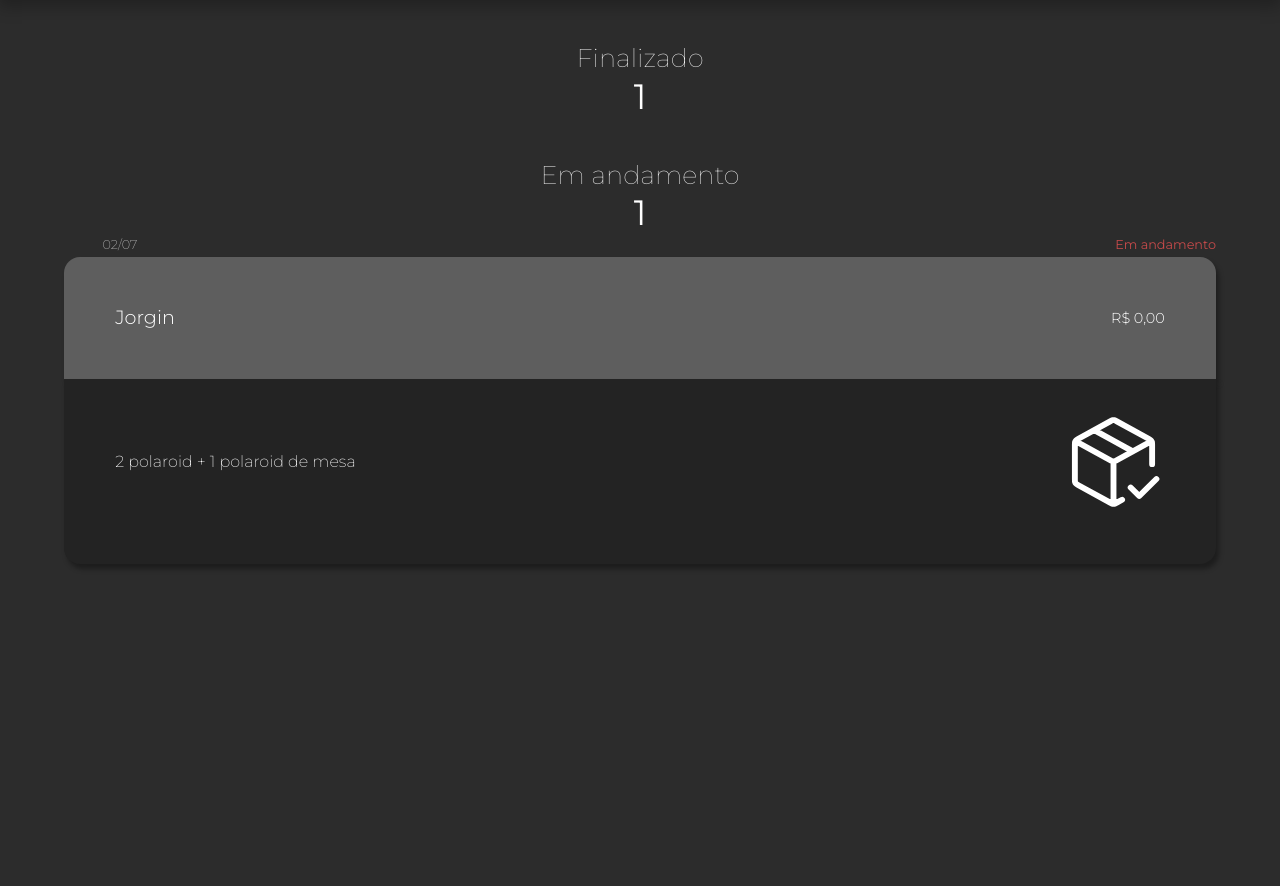
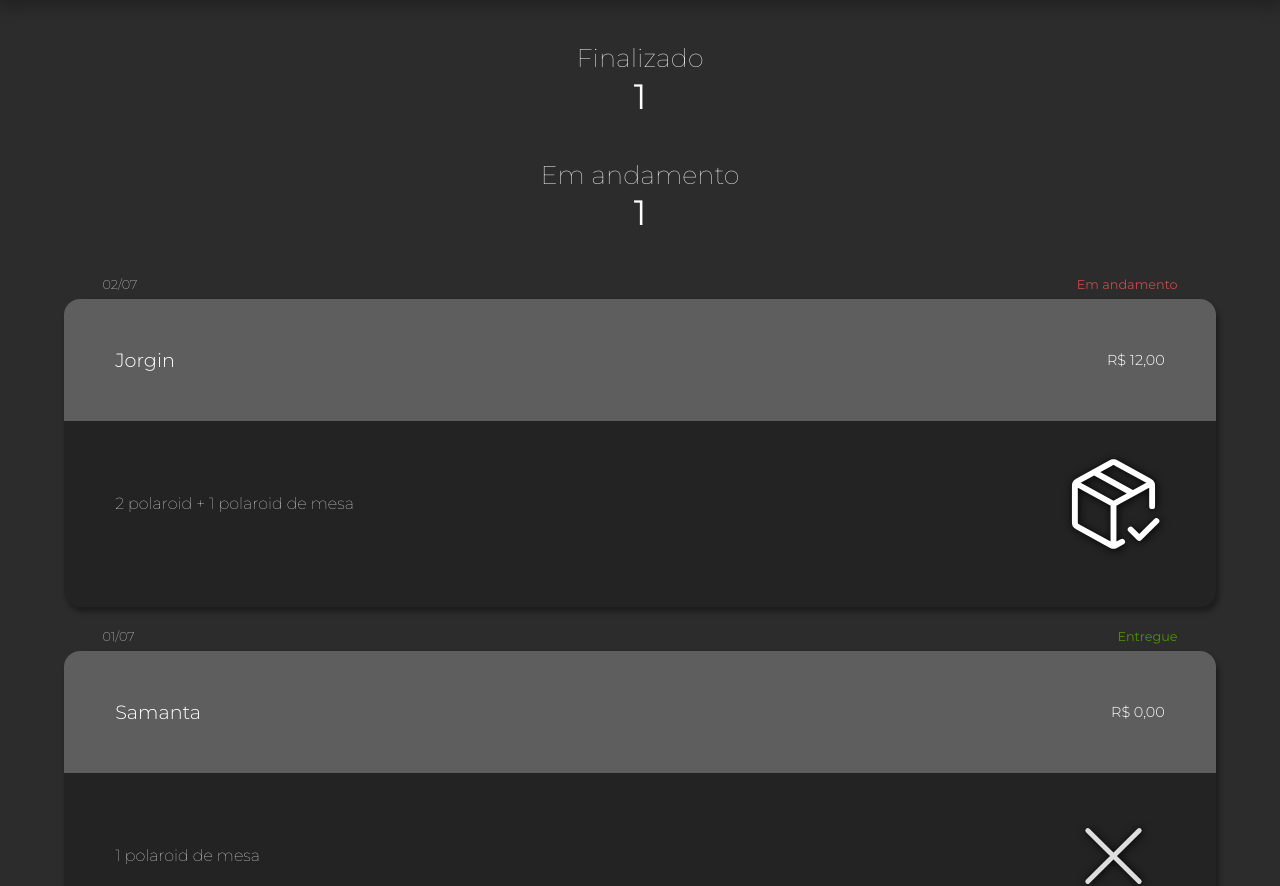
Before and after one commit to P-lyp/Montresor-webApp, a plain HTML site: page sales.html in a window 1280 px wide. Shown: the part 67-953 px from the top of the page. Before the commit the page ends 800 px from the top, so only its background shows below. Drawn offline with Linux system fonts and the light colour scheme; a web font is replaced by a local one.

Commit message:
pedidos - front finalizado

```diff
--- a/sales.html
+++ b/sales.html
@@ -6,6 +6,7 @@
         <title>Pedidos feitos</title>
         <link rel="stylesheet" href="./styles/style.css" />
         <link rel="stylesheet" href="./styles/sales/infos.css" />
+        <link rel="stylesheet" href="./styles/sales/timeline.css" />
     </head>
     <body>
         <header class="container__header">
@@ -59,18 +60,21 @@
                     </div>
                 </div>
             </div>
+        </section>
             <!-- FIM INFOS -->
-
+        <section>
             <div class="container__lista__pedidos">
                 <div class="container__card__pedido">
                     <div class="categoria__card">
                         <p class="categoria__card__data">02/07</p>
-                        <p class="categoria__card__status">Em andamento</p>
+                        <p class="categoria__card__status status__andamento">
+                            Em andamento
+                        </p>
                     </div>
 
                     <div class="categoria__card card__background__superior">
                         <p class="categoria__card__nome">Jorgin</p>
-                        <p class="categoria__card__valor">R$ 0,00</p>
+                        <p class="categoria__card__valor">R$ 12,00</p>
                     </div>
                     <div class="categoria__card card__background__inferior">
                         <p class="categoria__card__descricao">
@@ -83,8 +87,39 @@
                         <!-- ICONE FINALIZAR PEDIDO IRÁ AQUI -->
                     </div>
                 </div>
+
+            <div class="container__card__pedido">
+                <div class="categoria__card">
+                    <p class="categoria__card__data">01/07</p>
+                    <p class="categoria__card__status status__entregue">
+                        Entregue
+                    </p>
+                </div>
+
+                <div class="categoria__card card__background__superior">
+                    <p class="categoria__card__nome">Samanta</p>
+                    <p class="categoria__card__valor">R$ 0,00</p>
+                </div>
+                <div class="categoria__card card__background__inferior">
+                    <p class="categoria__card__descricao">
+                        1 polaroid de mesa
+                    </p>
+                    <img
+                        class="categoria__card__icone"
+                        src="./assets/icone-remover.svg"
+                    />
+                    <!-- ICONE FINALIZAR PEDIDO IRÁ AQUI -->
+                </div>
             </div>
+        </div>
+
+
+            <div class="container__icone__mais">
+                <button class="btn__icone__mais" data-botaoNovoItem>
+                    <img class="icone__mais" src="./assets/icone-mais.svg" />
+                </button>
         </section>
+
 
         <script src="./scripts/main.js"></script>
     </body>
--- a/styles/sales/infos.css
+++ b/styles/sales/infos.css
@@ -21,64 +21,3 @@
     font-size: 2.2rem;
     margin-bottom: 1vh;
 }
-
-.container__card__pedido {
-    display: flex;
-    flex-direction: column;
-    margin: 0 5vw;
-    font-weight: 200;
-}
-
-.categoria__card {
-    display: flex;
-    flex-direction: row;
-    justify-content: space-between;
-    align-items: center;
-}
-
-.categoria__card__data {
-    font-size: 0.8rem;
-    padding-left: 3vw;
-    padding-bottom: 0.35rem;
-    color: #c2c2c2;
-}
-
-.categoria__card__status {
-    font-size: 0.8rem;
-    color: #c64a4a;
-    font-weight: 400;
-    padding-bottom: 0.35rem;
-}
-
-.card__background__superior {
-    background-color: #5e5e5e;
-    padding: 4vw;
-    border-radius: 1rem 1rem 0 0;
-    box-shadow: 3px 5px 5px 0px rgba(0, 0, 0, 0.35);
-}
-
-.categoria__card__nome {
-    font-size: 1.2rem;
-    font-weight: 300;
-}
-
-.categoria__card__valor {
-    font-size: 0.9rem;
-    font-weight: 300;
-}
-
-.card__background__inferior {
-    background-color: #232323;
-    border-radius: 0 0 1rem 1rem;
-    padding: 2.5vw 4vw 4vw 4vw;
-    align-items: center;
-    box-shadow: 3px 5px 5px 0px rgba(0, 0, 0, 0.35);
-}
-
-.categoria__card__descricao {
-    font-size: 1rem;
-}
-
-.categoria__card__icone {
-    width: 8vw;
-}
--- /dev/null
+++ b/styles/sales/timeline.css
@@ -0,0 +1,79 @@
+.container__lista__pedidos {
+    margin-top: 5vh;
+    margin-bottom: 3vh;
+}
+
+.container__card__pedido {
+    display: flex;
+    flex-direction: column;
+    margin: 0 5vw;
+    font-weight: 200;
+    margin-bottom: 3vh;
+}
+
+.categoria__card {
+    display: flex;
+    flex-direction: row;
+    justify-content: space-between;
+    align-items: center;
+}
+
+.categoria__card__data {
+    font-size: 0.8rem;
+    padding-left: 3vw;
+    padding-bottom: 0.5rem;
+    color: #c2c2c2;
+}
+
+.categoria__card__status {
+    font-size: 0.8rem;
+    font-weight: 400;
+    padding-bottom: 0.5rem;
+    padding-right: 3vw;
+}
+
+.status__andamento {
+    color: #c64a4a;
+}
+
+.status__entregue {
+    color: #4b9304;
+}
+
+.card__background__superior {
+    background-color: #5e5e5e;
+    padding: 4vw;
+    border-radius: 1rem 1rem 0 0;
+    background: #5e5e5e;
+    box-shadow: 3px 5px 5px 0px rgba(0, 0, 0, 0.35);
+    z-index: 1;
+}
+
+.categoria__card__nome {
+    font-size: 1.2rem;
+    font-weight: 300;
+}
+
+.categoria__card__valor {
+    font-size: 0.9rem;
+    font-weight: 300;
+}
+
+.card__background__inferior {
+    background-color: #232323;
+    border-radius: 0 0 1rem 1rem;
+    padding: 2.5vw 4vw 4vw 4vw;
+    align-items: center;
+    box-shadow: 3px 5px 5px 0px rgba(0, 0, 0, 0.35);
+    z-index: 2;
+}
+
+.categoria__card__descricao {
+    font-size: 1rem;
+    font-weight: 100;
+}
+
+.categoria__card__icone {
+    width: 8vw;
+    filter: drop-shadow(1px 1px 4px #000000);
+}
```
Also changed, not shown: assets/icone-remover.svg (added).
